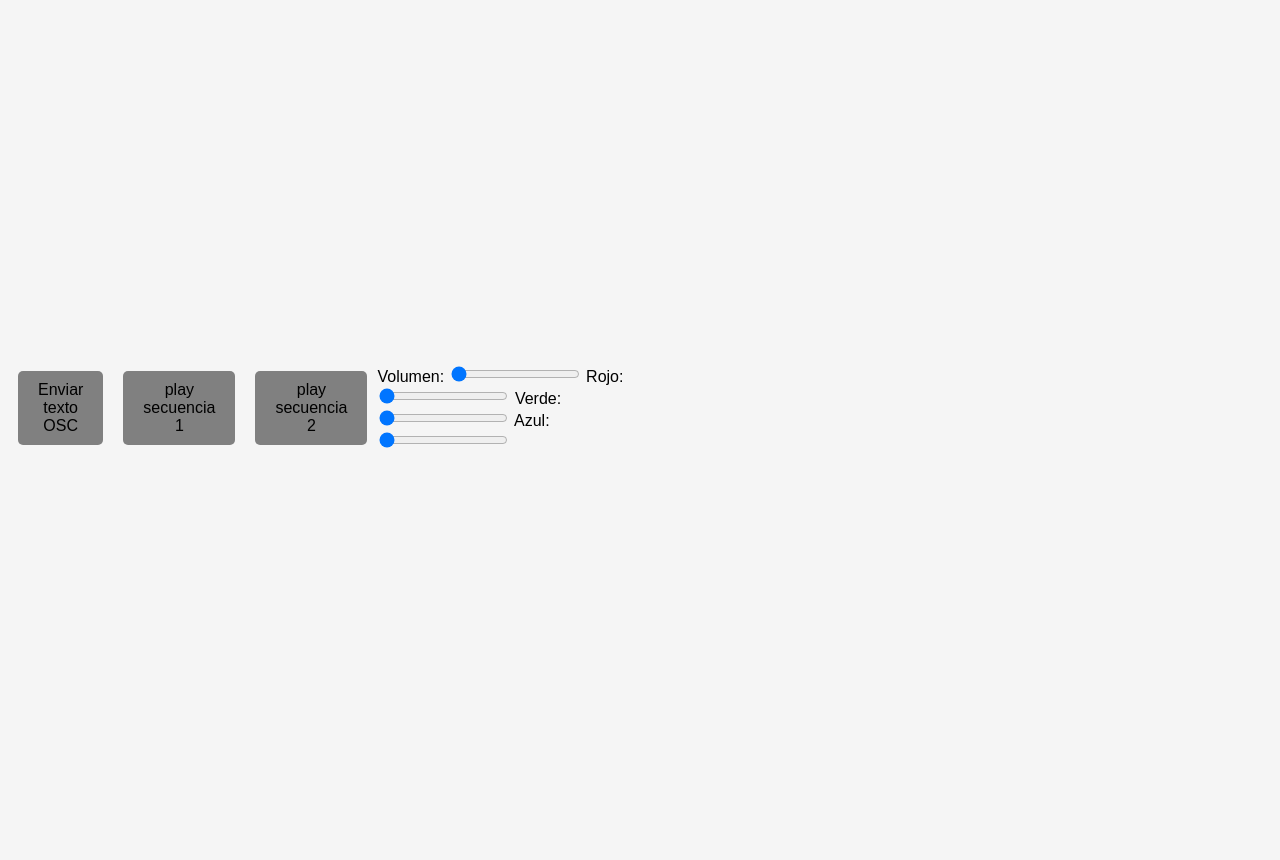
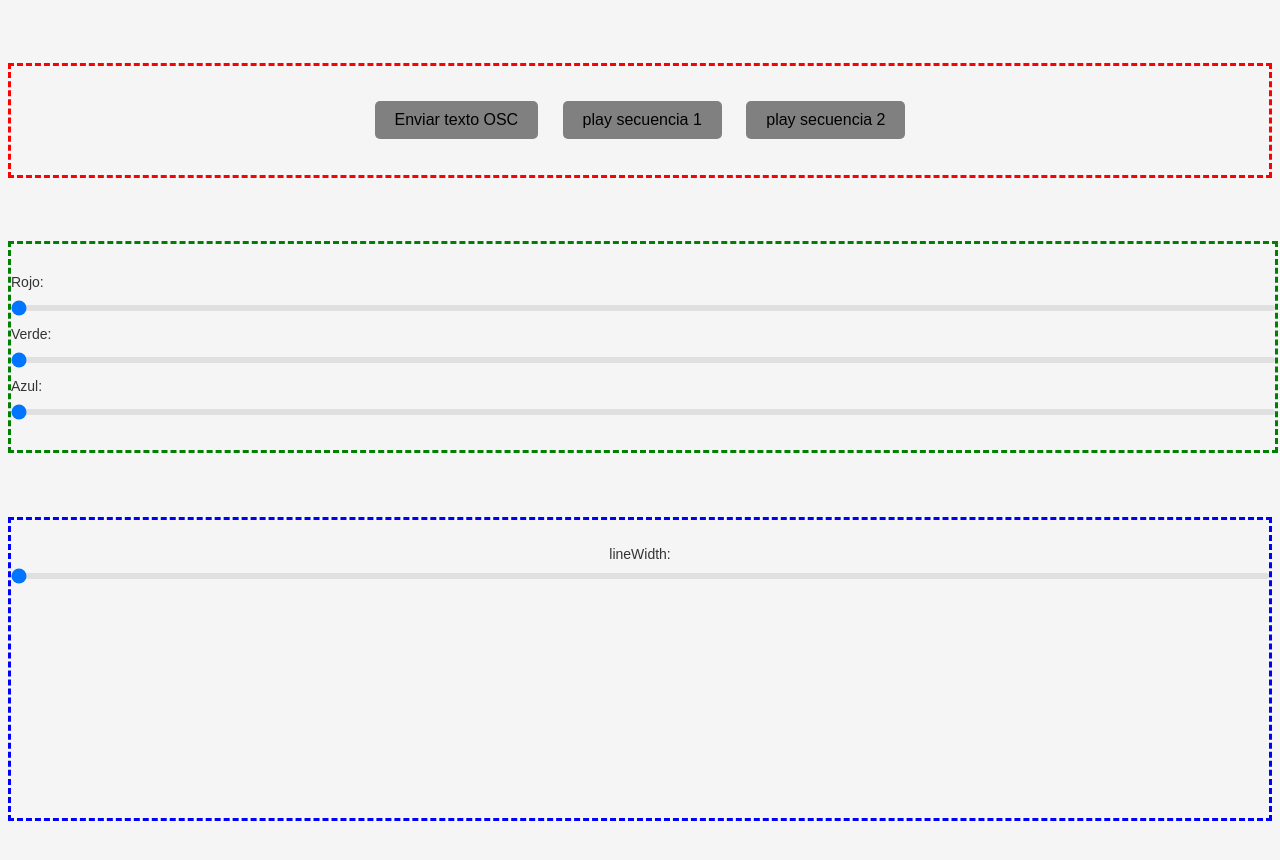
Before and after one commit to marcosSanchez-dev/OSC, a website: page public/index.html in a window 1280 px wide. Before the commit the page ends 816 px from the top, so only its background shows below. Drawn offline with Linux system fonts and the light colour scheme.

Commit message:
"styling"

```diff
--- a/public/index.html
+++ b/public/index.html
@@ -8,26 +8,17 @@
     <!-- <script src="https://cdn.jsdelivr.net/npm/handtrackjs@0.0.24"></script> -->
   </head>
   <body>
-    <button onclick="sendOscMessage()">Enviar texto OSC</button>
-    <button onclick="sequenceOne()">play secuencia 1</button>
-    <button onclick="sequenceTwo()">play secuencia 2</button>
-    <div class="slider-group">
-      <label for="vol">Volumen:</label>
-      <input
-        type="range"
-        id="vol"
-        name="vol"
-        min="0"
-        max="1"
-        step="0.001"
-        value="0"
-      />
-
+    <section>
+      <button onclick="sendOscMessage()">Enviar texto OSC</button>
+      <button onclick="sequenceOne()">play secuencia 1</button>
+      <button onclick="sequenceTwo()">play secuencia 2</button>
+    </section>
+    <section class="slider-group">
       <label for="red">Rojo:</label>
       <input
         type="range"
         id="red"
-        name="vol"
+        name="red"
         min="0"
         max="1"
         step="0.001"
@@ -38,7 +29,7 @@
       <input
         type="range"
         id="green"
-        name="vol"
+        name="green"
         min="0"
         max="1"
         step="0.001"
@@ -49,25 +40,35 @@
       <input
         type="range"
         id="blue"
+        name="blue"
+        min="0"
+        max="1"
+        step="0.001"
+        value="0"
+      />
+    </section>
+
+    <section>
+      <label for="vol">lineWidth:</label>
+      <input
+        type="range"
+        id="vol"
         name="vol"
         min="0"
         max="1"
         step="0.001"
         value="0"
       />
-    </div>
-
-    <div>
       <video
         id="webcam"
-        width="1040"
-        height="480"
+        width="250"
+        height="200"
         autoplay
         muted
         style="display: none"
       ></video>
-      <canvas id="canvas" width="640" height="480"></canvas>
-    </div>
+      <canvas id="canvas" width="250" height="200"></canvas>
+    </section>
 
     <script src="./main.js"></script>
 
--- a/public/styles.css
+++ b/public/styles.css
@@ -1,11 +1,9 @@
 /* Estilos generales */
 body {
   font-family: "Arial", sans-serif;
-  display: flex;
-  justify-content: center;
-  align-items: center;
   height: 100vh;
   background-color: #f5f5f5;
+  text-align: center;
 }
 
 button {
@@ -36,3 +34,81 @@ button:active {
     font-size: 14px;
   }
 }
+
+/**/
+
+/* Estilos generales para los sliders */
+input[type="range"] {
+  width: 100%; /* Asegúrate de que ocupe todo el ancho disponible */
+  margin: 10px 0;
+  cursor: pointer;
+}
+
+/* Estilizar el riel del slider */
+input[type="range"]::-webkit-slider-runnable-track {
+  width: 100%;
+  height: 6px;
+  cursor: pointer;
+  background: #e0e0e0;
+  border-radius: 3px;
+}
+input[type="range"]::-moz-range-track {
+  width: 100%;
+  height: 6px;
+  cursor: pointer;
+  background: #e0e0e0;
+  border-radius: 3px;
+}
+
+/* Estilizar el pulgar del slider */
+input[type="range"]::-webkit-slider-thumb {
+  height: 16px;
+  width: 16px;
+  border-radius: 50%;
+  background: #555555;
+  cursor: pointer;
+  -webkit-appearance: none;
+  margin-top: -5px;
+}
+input[type="range"]::-moz-range-thumb {
+  height: 16px;
+  width: 16px;
+  border-radius: 50%;
+  background: #555555;
+  cursor: pointer;
+}
+
+/* Estilos para mobile */
+@media (max-width: 600px) {
+  input[type="range"] {
+    width: 90%;
+  }
+}
+
+.slider-group {
+  display: flex;
+  flex-direction: column;
+  align-items: start;
+  min-width: 300px;
+  width: 100%;
+}
+
+label {
+  margin: 5px 0;
+  font-size: 14px;
+  color: #333;
+}
+
+section {
+  margin: 5% 0%;
+  padding: 2% 0%;
+}
+section:nth-child(1) {
+  border: 3px dashed red;
+}
+section:nth-child(2) {
+  border: 3px dashed green;
+}
+section:nth-child(3) {
+  border: 3px dashed blue;
+}
```
